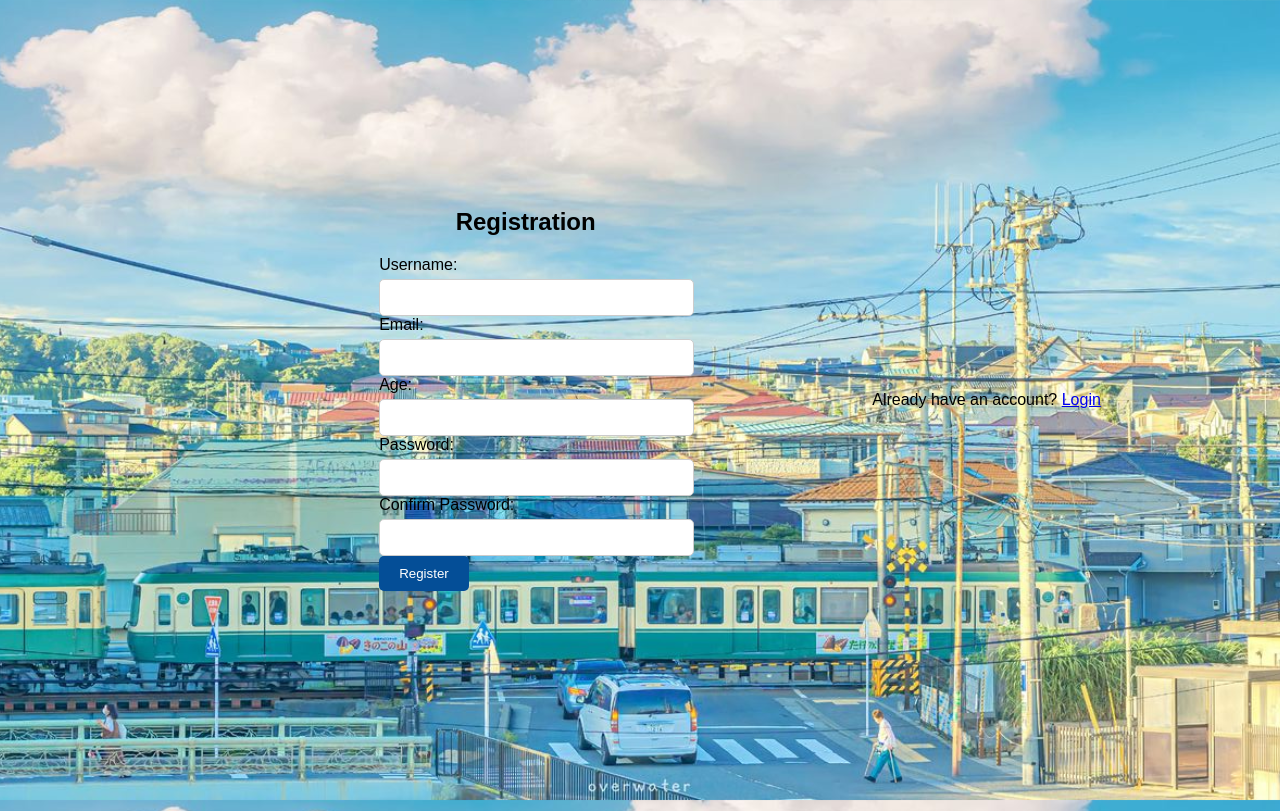
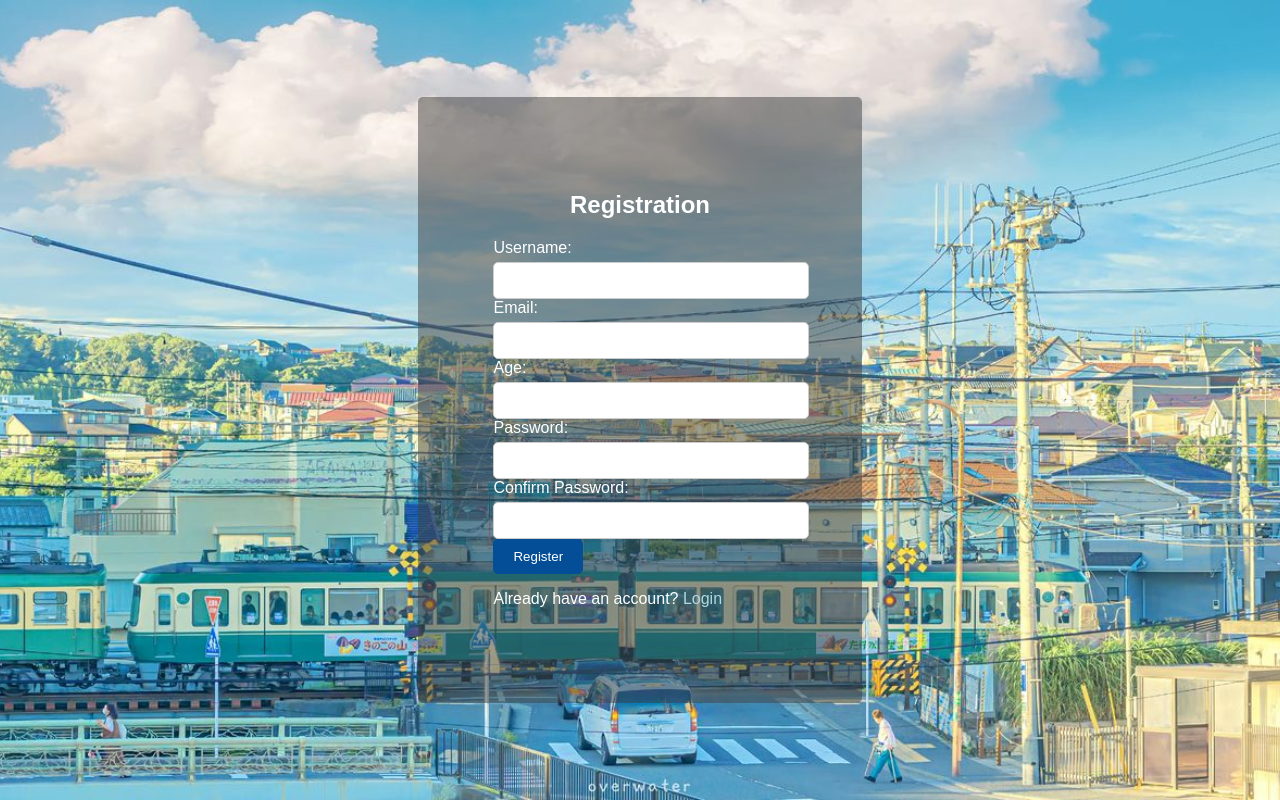
Before and after one commit to tomtony07/expt, a PHP site: page /register.html in a window 1280 px wide. Run offline with PHP 8.4, Linux system fonts and the light colour scheme.

Commit message:
`design edit`

```diff
--- a/register.html
+++ b/register.html
@@ -27,11 +27,12 @@
         <input type="password" id="confirm_password" name="confirm_password" required>
 
         <button type="submit">Register</button>
+        <p>Already have an account? <a href="login.html">Login</a></p>
+  </div>
       </div>
     </form>
-    <div class="login_section">
-      <p>Already have an account? <a href="login.html">Login</a></p>
-    </div>
   </div>
+  <div class="login_section">
+
 </body>
 </html>
--- a/registerstyle.css
+++ b/registerstyle.css
@@ -13,27 +13,32 @@ body {
   justify-content: center;
   align-items: center;
   height: 100vh;
+
 }
 
 .registration-form {
-  background-color: hwb(271 41% 10% / 0);
-  padding: 200px;
+  background-color: rgba(64, 65, 64, 0.5);
+  padding: 75px;
   border-radius: 5px;
   box-shadow: 0px 0px 10px 0px rgba(64, 65, 64, 0);
+  color: #fff;
 }
 
 .registration-form h2 {
   text-align: center;
   margin-bottom: 20px;
+  color: #fff;
 }
 
 .input-group {
   margin-bottom: 20px;
+  color: #fff;
 }
 
 .input-group label {
-  color: #000000;
+  color: #fff;
   display: block;
+
   margin-bottom: 5px;
 }
 
@@ -67,6 +72,7 @@ button:hover {
 .loginsection p {
   color: #fff;
   margin-left: 0cm;
+  text-align: center;
   margin-bottom: auto;
 }
 
@@ -78,3 +84,13 @@ button:hover {
 .login-section a:hover {
   text-decoration: underline;
 }
+/* CSS for Link Styling */
+
+p a {
+  color: lightblue;
+  text-decoration: none; /* Remove the default underline */
+}
+
+p a:hover {
+  text-decoration: underline; /* Underline the link on hover */
+}
```
